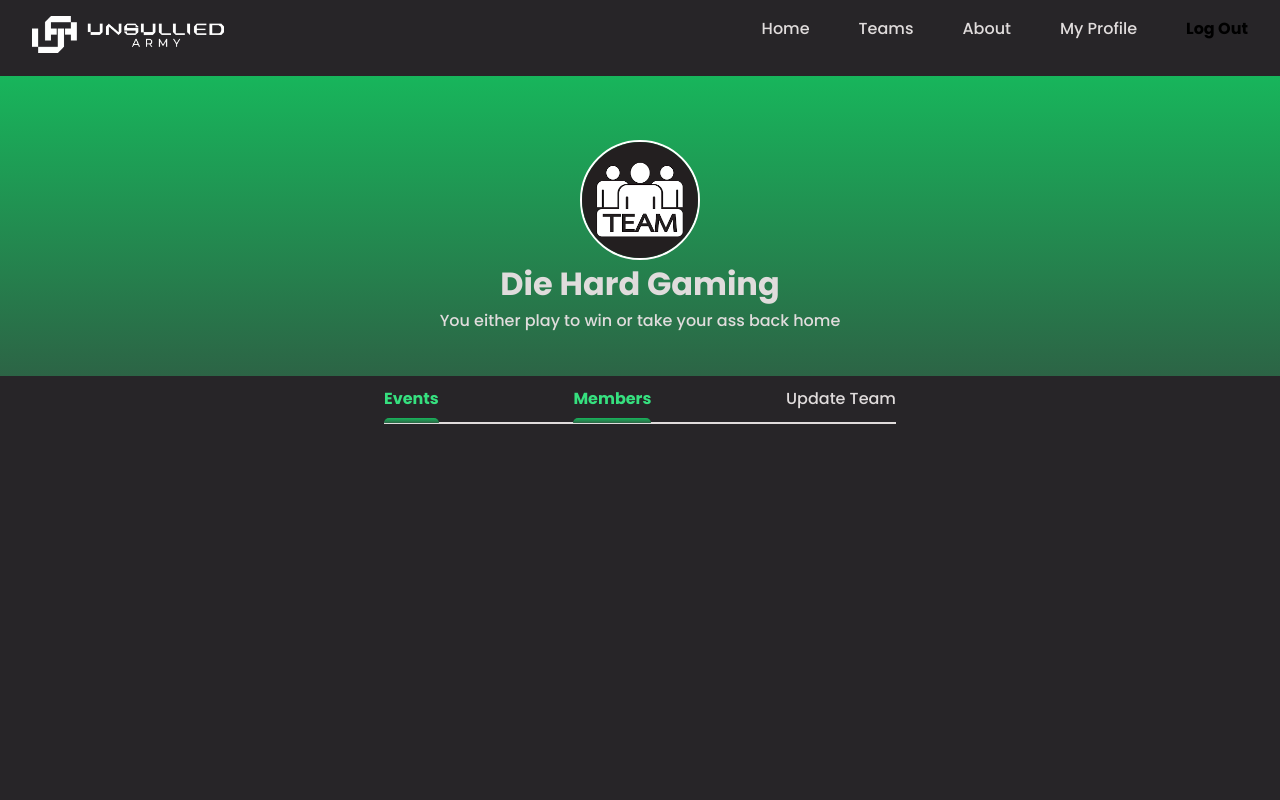
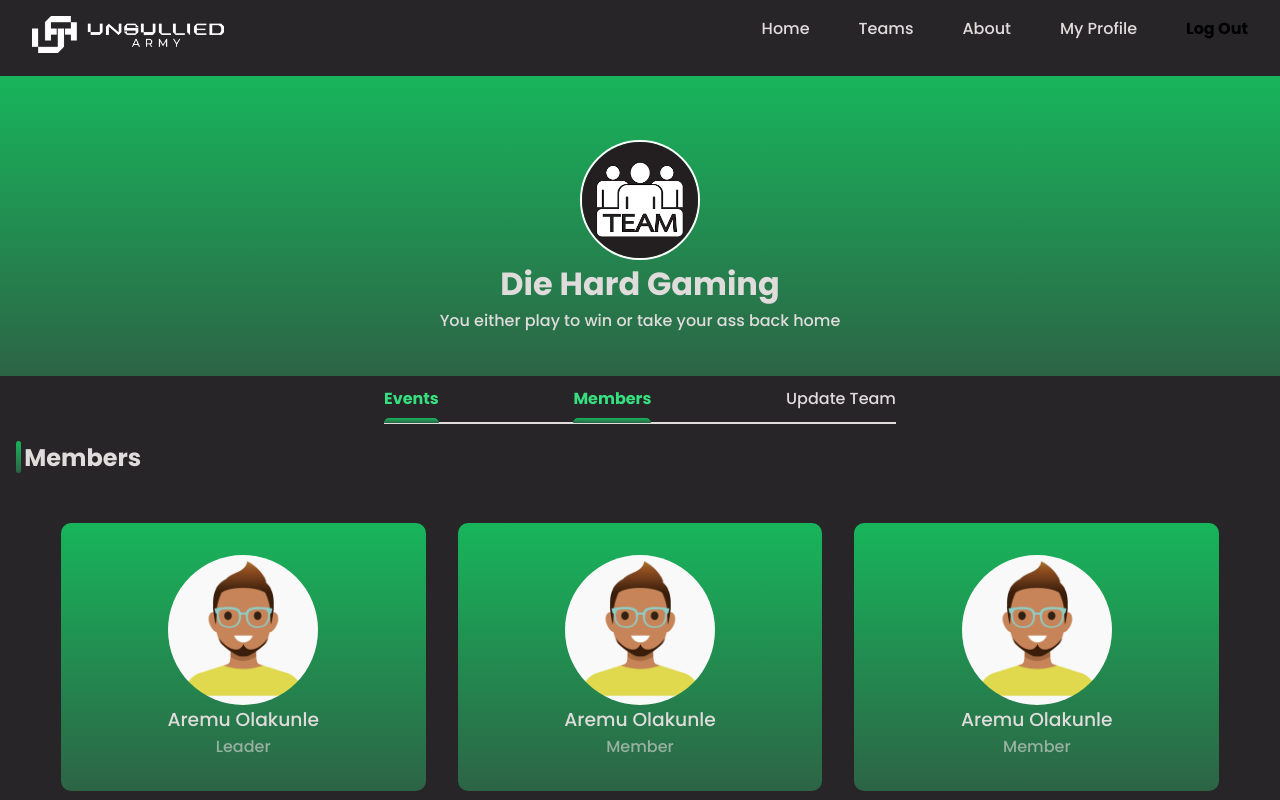
Before and after one commit to ColTheDeveloper/unsullied-army, a React (Create React App) app in the folder client/: page /team/team-name/members in a window 1280 px wide. Built offline with nearby package versions, Linux system fonts and the light colour scheme.

Commit message:
created a profile team page and team member page

```diff
--- a/client/src/App.css
+++ b/client/src/App.css
@@ -76,6 +76,24 @@ label{
 .hiddenInput{
   display: none;
 }
+.y-line-wrapper{
+  display: flex;
+  align-items: center;
+  gap: .2rem;
+  margin: 1rem;
+
+}
+.y-line{
+  width: 5px;
+  height: 2rem;
+  background: var(--gradient-background-color-2-0);
+  border-radius: 10px;
+}
+@media (max-width:450px){
+  .y-line-wrapper{
+    margin: 1rem .2rem 0 .2rem;
+  }
+}
 /* .my-popup-content{
   margin: auto;
   background: rgb(255, 255, 255);
--- a/client/src/Pages/Profile/Profile.jsx
+++ b/client/src/Pages/Profile/Profile.jsx
@@ -16,9 +16,9 @@ const Profile=()=>{
                 <NavLink to="/profile/id">General</NavLink>
                 <NavLink to="social">Socials</NavLink>
                 <NavLink to="team">Teams</NavLink>
-                <NavLink to="security">Security</NavLink>
                 <NavLink to="followers">Followers(200)</NavLink>
                 <NavLink to="following">Following(100)</NavLink>
+                <NavLink to="security">Security</NavLink>
             </div>
             <Outlet />
 
--- a/client/src/Subpages/ProfileTeam/ProfileTeam.css
+++ b/client/src/Subpages/ProfileTeam/ProfileTeam.css
@@ -32,7 +32,7 @@
     height: 150px;
     border-radius: 30%;
 }
-.ProfileTeam>div:nth-of-type(2){
+.ProfileTeam>div:nth-of-type(3){
     display: flex;
     gap: 1rem;
     justify-content: center;
--- a/client/src/Subpages/ProfileTeam/ProfileTeam.jsx
+++ b/client/src/Subpages/ProfileTeam/ProfileTeam.jsx
@@ -11,6 +11,10 @@ const ProfileTeam=()=>{
     }
     return(
         <div className="ProfileTeam">
+            <div className="y-line-wrapper">
+                <div className="y-line"></div>
+                <h2>Teams</h2>
+            </div>
             <div>
                 {user.team?
                     <div className="team-card-wrapper">
--- a/client/src/Subpages/TeamMember/TeamMember.css
+++ b/client/src/Subpages/TeamMember/TeamMember.css
@@ -0,0 +1,45 @@
+.member-card-wrapper{
+    display: flex;
+    justify-content: center;
+    flex-wrap: wrap;
+    gap: 2rem;
+    padding: 2rem;
+}
+.member-card{
+    width: 30%;
+    border-radius: 10px;
+    padding: 2rem;
+    background: var(--gradient-background-color-2-0);
+    transition: scale .2s;
+}
+.member-card>a{
+    width: 100%;
+    display: flex;
+    flex-direction: column;
+    align-items: center;
+    text-align: center;
+}
+.member-card:hover{
+    scale: .98;
+}
+.member-card>a>img{
+    width: 150px;
+    height: 150px;
+    border-radius: 50%;
+}
+.member-card>a>p{
+    opacity: .6;
+}
+@media (min-width:451px) and (max-width:850px) {
+    .member-card{
+        width: 45%;
+    }
+
+
+}
+@media (max-width:450px){
+    .member-card{
+        width: 100%;
+    }
+
+}
--- a/client/src/Subpages/TeamMember/TeamMember.jsx
+++ b/client/src/Subpages/TeamMember/TeamMember.jsx
@@ -1,8 +1,76 @@
 import "./TeamMember.css"
+
+import profile from "../../Images/profile.jpg"
+import { Link } from "react-router-dom";
 
 const TeamMember=()=>{
     return(
-        <div>
+        <div className="TeamMember">
+            <div className="y-line-wrapper">
+                <div className="y-line"></div>
+                <h2>Members</h2>
+            </div>
+            <div className="member-card-wrapper">
+                <div className="member-card">
+                    <Link to="/profile/id">
+                        <img src={profile} alt="name" />
+                        <h3>Aremu Olakunle</h3>
+                        <p>Leader</p>
+                    </Link>
+                </div>
+                <div className="member-card">
+                    <Link to="/profile/id">
+                        <img src={profile} alt="name" />
+                        <h3>Aremu Olakunle</h3>
+                        <p>Member</p>
+                    </Link>
+                </div>
+                <div className="member-card">
+                    <Link to="/profile/id">
+                        <img src={profile} alt="name" />
+                        <h3>Aremu Olakunle</h3>
+                        <p>Member</p>
+                    </Link>
+                </div>
+                <div className="member-card">
+                    <Link to="/profile/id">
+                        <img src={profile} alt="name" />
+                        <h3>Aremu Olakunle</h3>
+                        <p>Member</p>
+                    </Link>
+                </div>
+                <div className="member-card">
+                    <Link>
+                        <img src={profile} alt="name" />
+                        <h3>Aremu Olakunle</h3>
+                        <p>Member</p>
+                    </Link>
+                </div>
+                <div className="member-card">
+                    <Link>
+                        <img src={profile} alt="name" />
+                        <h3>Aremu Olakunle</h3>
+                        <p>Member</p>
+                    </Link>
+                </div>
+                <div className="member-card">
+                    <Link>
+                        <img src={profile} alt="name" />
+                        <h3>Aremu Olakunle</h3>
+                        <p>Member</p>
+                    </Link>
+                </div>
+                <div className="member-card">
+                    <Link>
+                        <img src={profile} alt="name" />
+                        <h3>Aremu Olakunle</h3>
+                        <p>Member</p>
+                    </Link>
+                </div>
+
+            </div>
+
+
 
         </div>
     )
```
